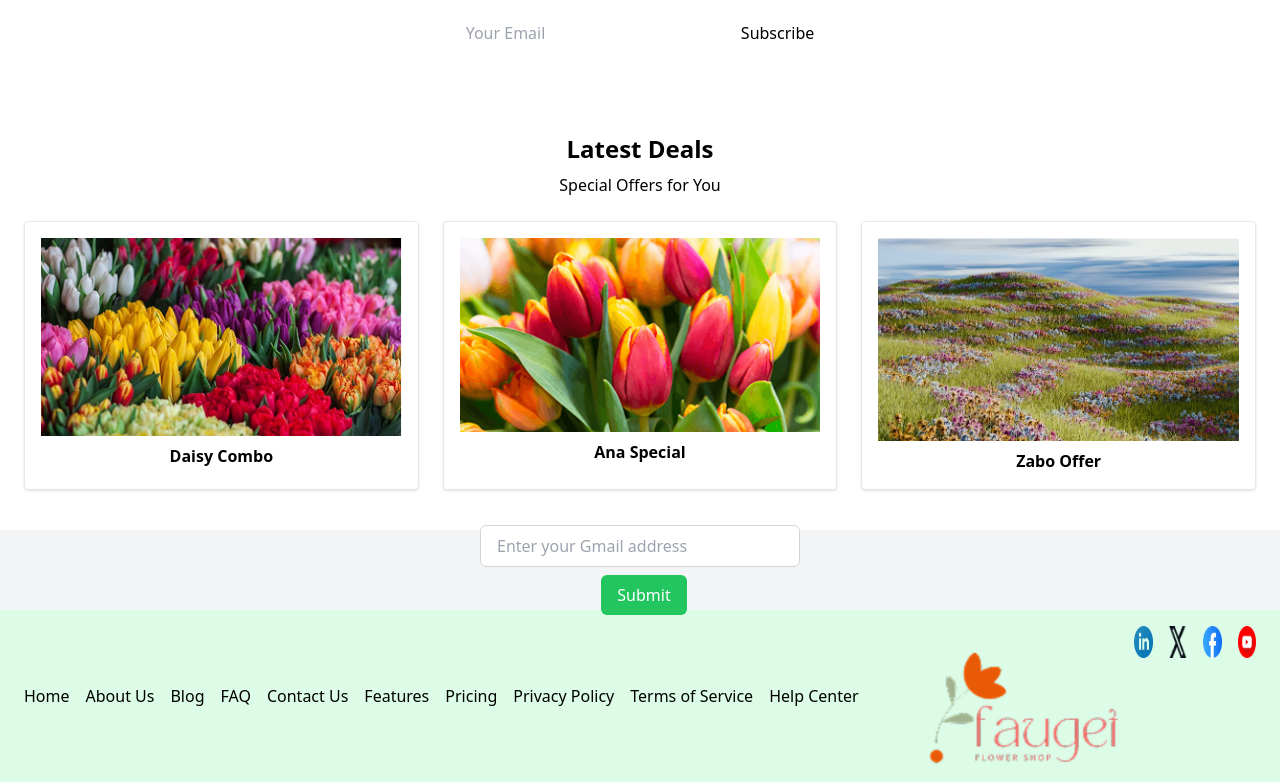
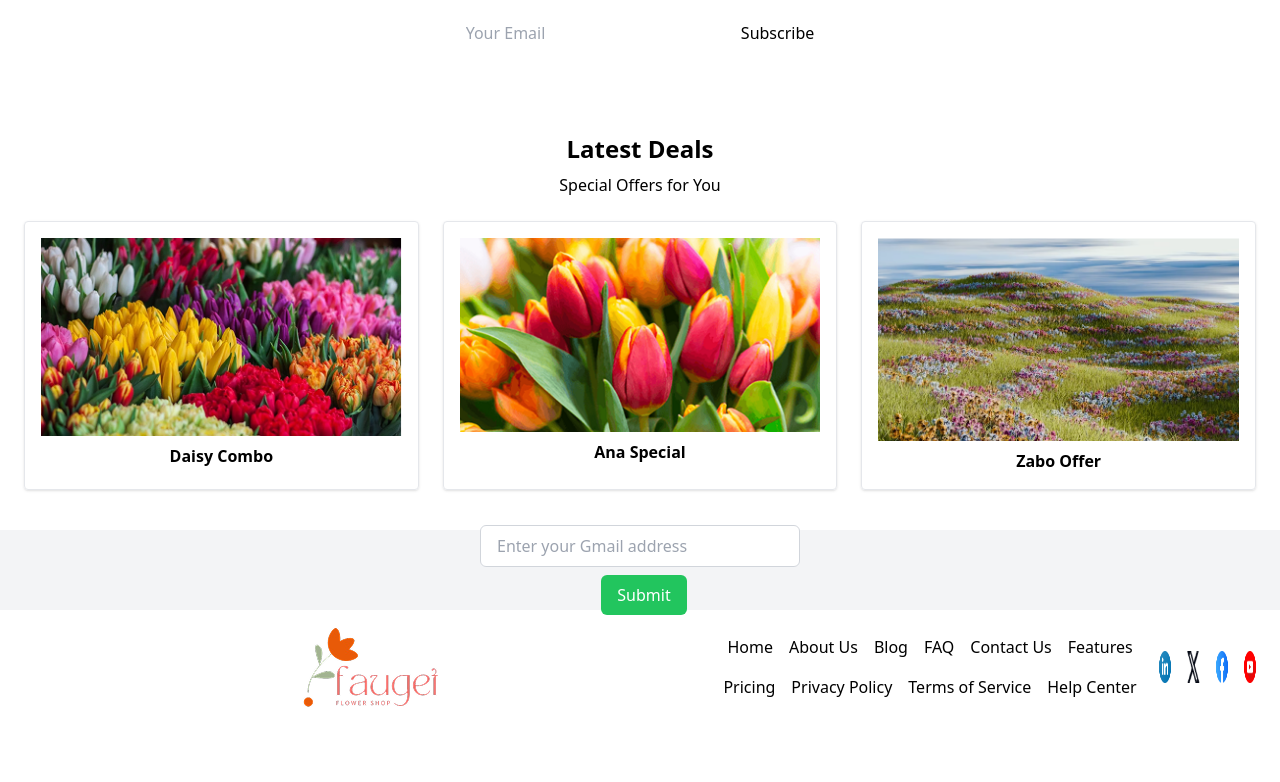
Before and after one commit to Rajushorif/Responsive-Flowers-Website, a plain HTML site: page index.html in a window 1280 px wide. Shown: the part 2371-3153 px from the top of the page. After the commit the page ends 3096 px from the top, so only its background shows below. Drawn offline with nearby package versions, Linux system fonts and the light colour scheme.

Commit message:
sharing link put

```diff
--- a/index.html
+++ b/index.html
@@ -221,10 +221,13 @@
 </section>
     <!-- Footer -->
     <footer
-      class="flex flex-col md:flex-row justify-between items-center bg-green-100 px-6 py-4"
+      class="flex flex-col md:flex-row justify-between items-center bg-white px-6 py-4"
     >
+      <div class="w-full flex justify-center mt-3 md:mt-0">
+        <img src="assets/logo.png" alt="Footer Flower" class="ml-4 max-w-[200px] md:max-w-[250px] lg:max-w-[320px] w-auto h-auto" />
 
-      <div class="flex gap-4">
+      </div>
+      <div class="flex gap-4 flex-wrap justify-center mt-4 md:mt-0">
         <a href="#">Home</a>
         <a href="#">About Us</a>
         <a href="#">Blog</a>
@@ -236,10 +239,7 @@
         <a href="#">Terms of Service</a>
         <a href="#">Help Center</a>
       </div>
-      <div class="flex gap-4 mt-4 md:mt-0">
-         <div class="w-full flex justify-center mt-6">
-        <img src="assets/logo.png" alt="Footer Flower" class="max-w-xs md:max-w-md lg:max-w-lg w-full h-auto" />
-      </div>
+      <div class="flex gap-4 mt-0">
         <a href="https://linkin.com" target="_blank" rel="noopener" aria-label="linkin">
           <img src="assets/icon-linkedin.png" alt="Twitter" class="w-8 h-8" />
         </a>
```
